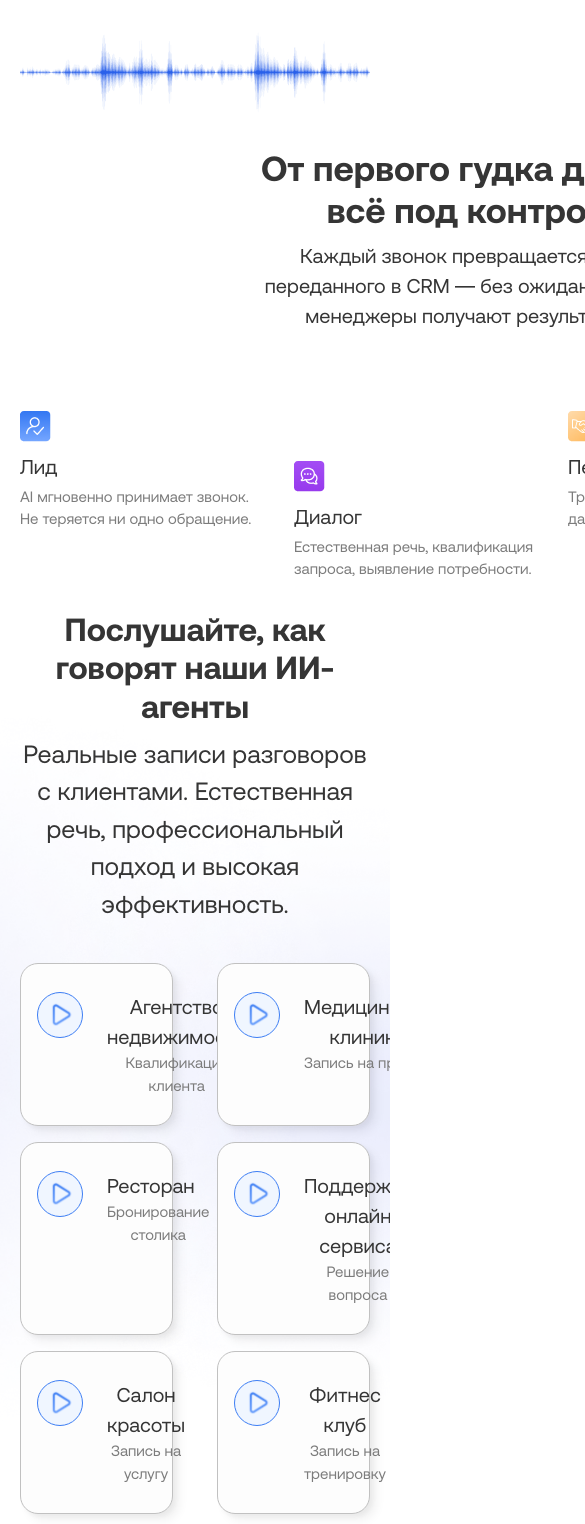
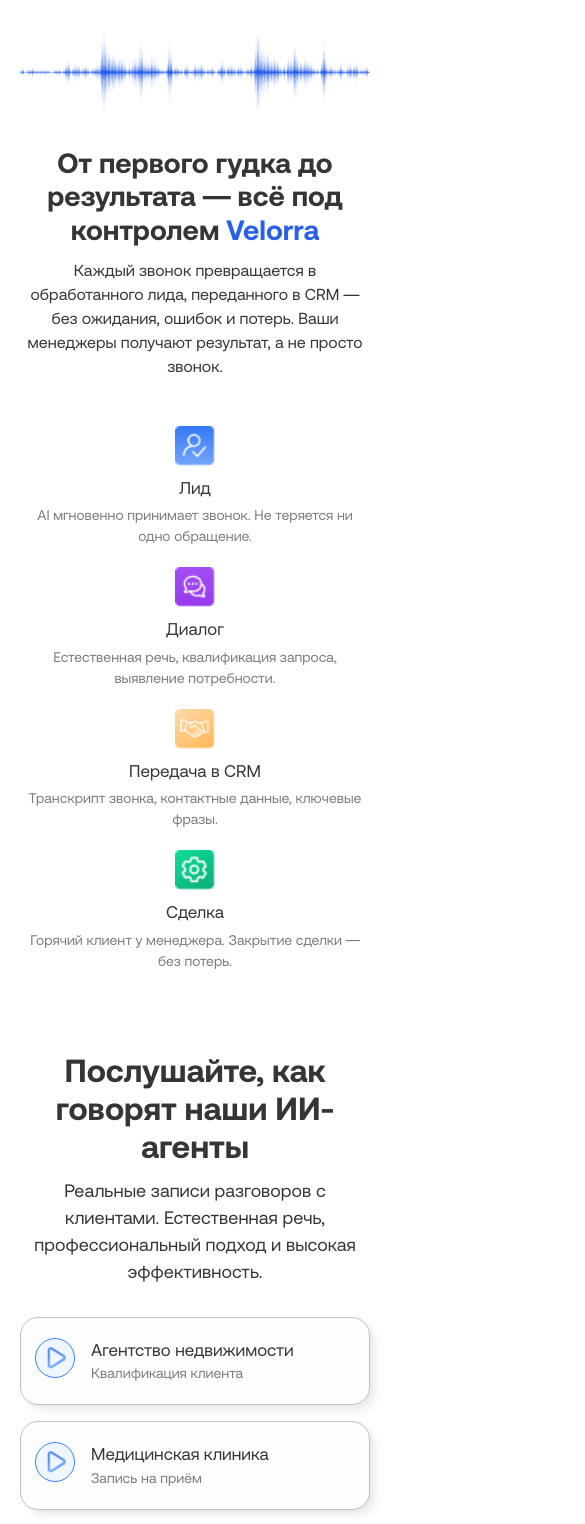
Before and after one commit to GRIZLI-RGB/velorra-landing, a Next.js app: page / in a window 390 px wide. Shown: the part 444-1968 px from the top of the page, 585 px wide, since content can reach past the window. Built offline with nearby package versions, Linux system fonts and the light colour scheme.

Commit message:
Адаптив для Stages и Examples

```diff
--- a/components/landing/examples.tsx
+++ b/components/landing/examples.tsx
@@ -18,39 +18,43 @@
         src="/images/decor/left-around-examples.png"
         alt=""
         aria-hidden="true"
-        className="pointer-events-none absolute top-1/2 left-[calc(50%-50vw)] -translate-y-1/2 select-none"
+        className="pointer-events-none absolute top-1/2 left-[calc(50%-50vw)] -translate-y-1/2 select-none max-[985px]:hidden"
       />
       <img
         src="/images/decor/right-around-examples.png"
         alt=""
         aria-hidden="true"
-        className="pointer-events-none absolute top-1/2 right-[calc(50%-50vw)] -translate-y-1/2 select-none"
+        className="pointer-events-none absolute top-1/2 right-[calc(50%-50vw)] -translate-y-1/2 select-none max-[985px]:hidden"
       />
 
       <div className="default-container relative z-10 flex justify-center flex-col items-center text-center">
         <Title className="max-w-[560px] leading-[120%]">
           Послушайте, как говорят наши ИИ-агенты
         </Title>
-        <p className="mt-2.5 text-[25px] max-w-[740px]">
+        <p className="mt-2.5 max-w-[740px] text-[25px] max-[985px]:text-[20px] max-md:text-[18px]">
           Реальные записи разговоров с клиентами. Естественная речь,
           профессиональный подход и высокая эффективность.
         </p>
-        <div className="grid my-10 grid-cols-2 gap-x-11 gap-y-4 w-full">
+        <div className="my-10 grid w-full grid-cols-2 gap-x-11 gap-y-4 max-[985px]:grid-cols-1 max-[985px]:gap-4 max-md:my-8">
           {EXAMPLES.map((example) => (
             <div
               key={example.title}
-              className="rounded-[18px] w-full bg-[#FDFDFD] border border-[#C1C1C1] flex gap-6 items-start px-4 py-7"
+              className="flex w-full items-start gap-6 rounded-[18px] border border-[#C1C1C1] bg-[#FDFDFD] px-4 py-7 max-[985px]:gap-4 max-[985px]:py-5 max-md:px-3.5"
               style={{
                 boxShadow:
                   "3px 3px 4px 0 rgba(0, 0, 0, 0.04), 7px 7px 10px 0 rgba(0, 0, 0, 0.05)",
               }}
             >
-              <button className="flex-middle h-[46px] w-[46px] shrink-0 rounded-full border-[#3D7EF4] border bg-[#F0F6FF]">
+              <button className="flex-middle h-[46px] w-[46px] shrink-0 rounded-full border border-[#3D7EF4] bg-[#F0F6FF] max-md:h-10 max-md:w-10">
                 <img className="relative left-0.5" src="/icons/play.svg" alt="" />
               </button>
               <div className="flex flex-col items-start">
-                <p className="text-[20px]">{example.title}</p>
-                <p className="text-[15px] text-[#7C7C7C]">{example.description}</p>
+                <p className="text-[20px] max-[985px]:text-[18px] max-md:text-[17px]">
+                  {example.title}
+                </p>
+                <p className="text-[15px] text-[#7C7C7C] max-md:text-[14px]">
+                  {example.description}
+                </p>
               </div>
             </div>
           ))}
--- a/components/landing/stages.tsx
+++ b/components/landing/stages.tsx
@@ -1,5 +1,4 @@
 import clsx from "clsx";
-import Image from "next/image";
 import Title from "./ui/title";
 
 const STAGES = [
@@ -28,30 +27,39 @@
 export default function Stages({ className }: { className?: string }) {
 	return (
 		<section className={clsx(className)}>
-      <div className="default-container w-[1064px]!">
-        <div className="max-w-[600px] text-center flex flex-col gap-2.5 items-center justify-center mx-auto">
-          <Title className="text-[35px]! leading-[120%]!">
+			<div className="default-container">
+				<div className="mx-auto flex max-w-[600px] flex-col items-center justify-center gap-2.5 text-center max-[985px]:max-w-[680px]">
+					<Title className="text-[35px]! leading-[120%]! max-[985px]:text-[32px]! max-md:text-[28px]!">
 						От первого гудка до результата — всё под контролем{" "}
 						<span className="text-(--color-blue)">Velorra</span>
 					</Title>
-          <p className="text-[20px]">
-            Каждый звонок превращается в обработанного лида, переданного в CRM —
-            без ожидания, ошибок и потерь. Ваши менеджеры получают результат, а
-            не просто звонок.
+					<p className="text-[20px] max-[985px]:text-[18px] max-md:text-[16px]">
+						Каждый звонок превращается в обработанного лида,
+						переданного в CRM — без ожидания, ошибок и потерь. Ваши
+						менеджеры получают результат, а не просто звонок.
 					</p>
 				</div>
-        <div className="mt-20 grid grid-cols-4 gap-8">
+				<div className="mt-20 grid grid-cols-4 gap-8 max-[985px]:mt-12 max-[985px]:grid-cols-2 max-[985px]:gap-6 max-md:grid-cols-1 max-md:gap-5 max-md:text-center">
 					{STAGES.map((stage, index) => (
 						<div
 							key={stage.title}
 							className={clsx(
-                "flex flex-col items-start",
-                index % 2 !== 0 && "relative top-[50px]",
+								"flex flex-col items-start max-md:items-center",
+								index % 2 !== 0 &&
+									"relative top-[50px] max-[985px]:static max-[985px]:top-auto",
 							)}
 						>
-              <img src={stage.icon} alt={stage.title} />
-              <h3 className="mt-2.5 mb-1 text-[20px]">{stage.title}</h3>
-              <p className="text-[15px] text-[#7C7C7C]">{stage.text}</p>
+							<img
+								src={stage.icon}
+								alt={stage.title}
+								className="max-[985px]:w-[44px] max-md:w-10"
+							/>
+							<h3 className="mt-2.5 mb-1 text-[20px] max-[985px]:text-[18px] max-md:text-[17px]">
+								{stage.title}
+							</h3>
+							<p className="text-[15px] text-[#7C7C7C] max-md:text-[14px]">
+								{stage.text}
+							</p>
 						</div>
 					))}
 				</div>
```
Lines whose indentation alone changed are shown as unchanged.
